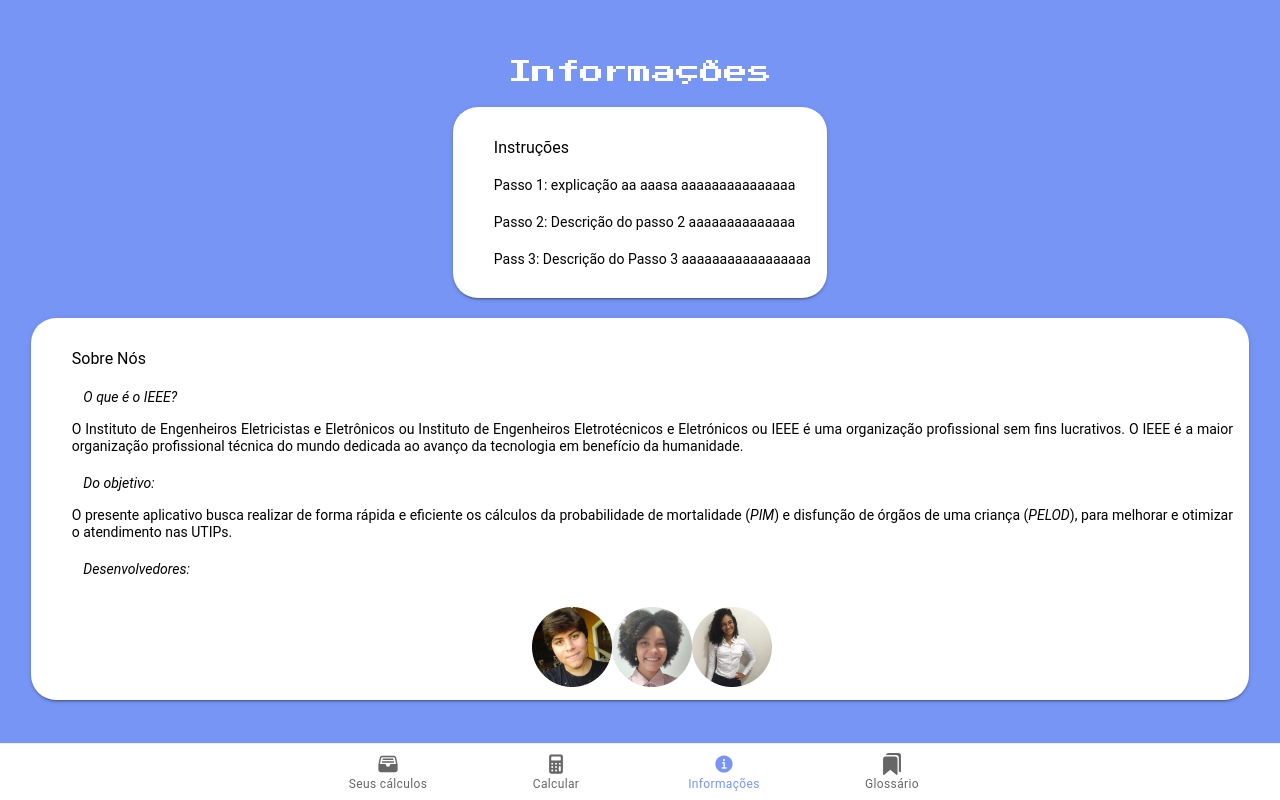
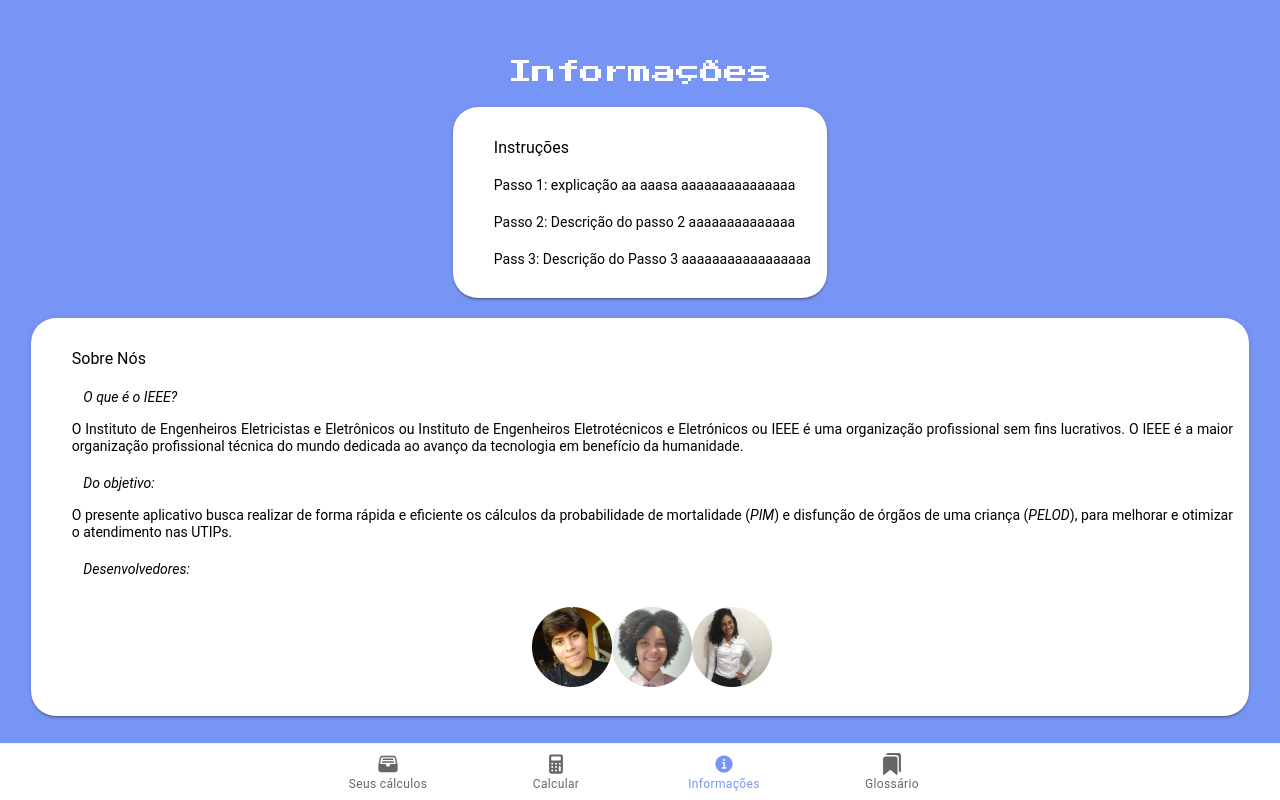
Before and after one commit to embscimatec/PimPelod2, a React (Create React App) app: page /informacoes in a window 1280 px wide. Built offline with nearby package versions, Linux system fonts and the light colour scheme.

Commit message:
Adicionando imagens dos desenvolvedores ao CardSobreNós

```diff
--- a/src/pages/Informacoes/components/CardSobreNos.tsx
+++ b/src/pages/Informacoes/components/CardSobreNos.tsx
@@ -8,7 +8,7 @@ const CardSobreNos: React.FC = () => {
 
     return (
         <IonCard>
-            <IonCardContent class="ion-margin-top">
+            <IonCardContent class="ion-margin-top ion-margin-bottom">
                 <IonRow class="ion-margin-bottom">
                     <h2>
                         Sobre Nós
```
